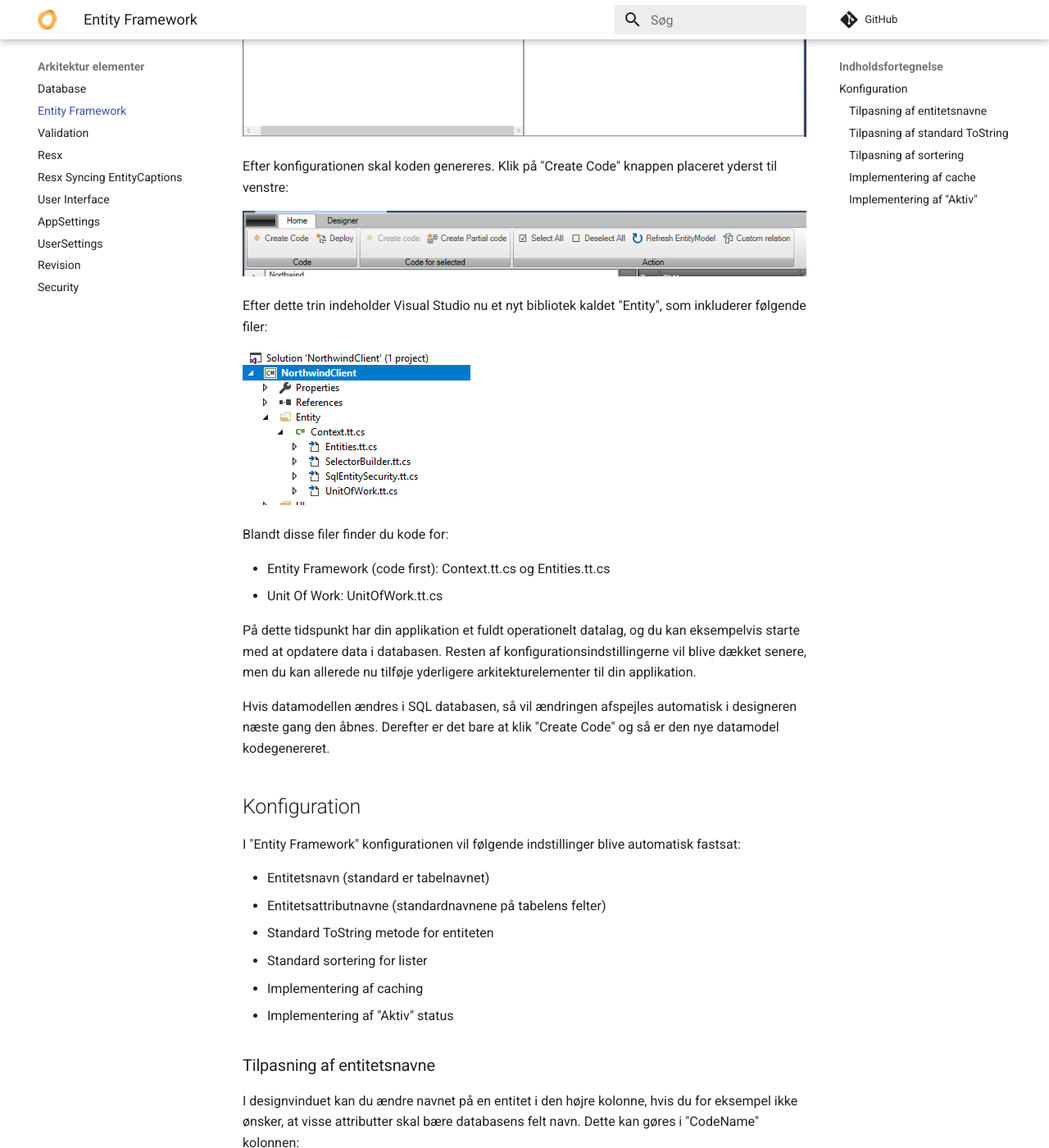
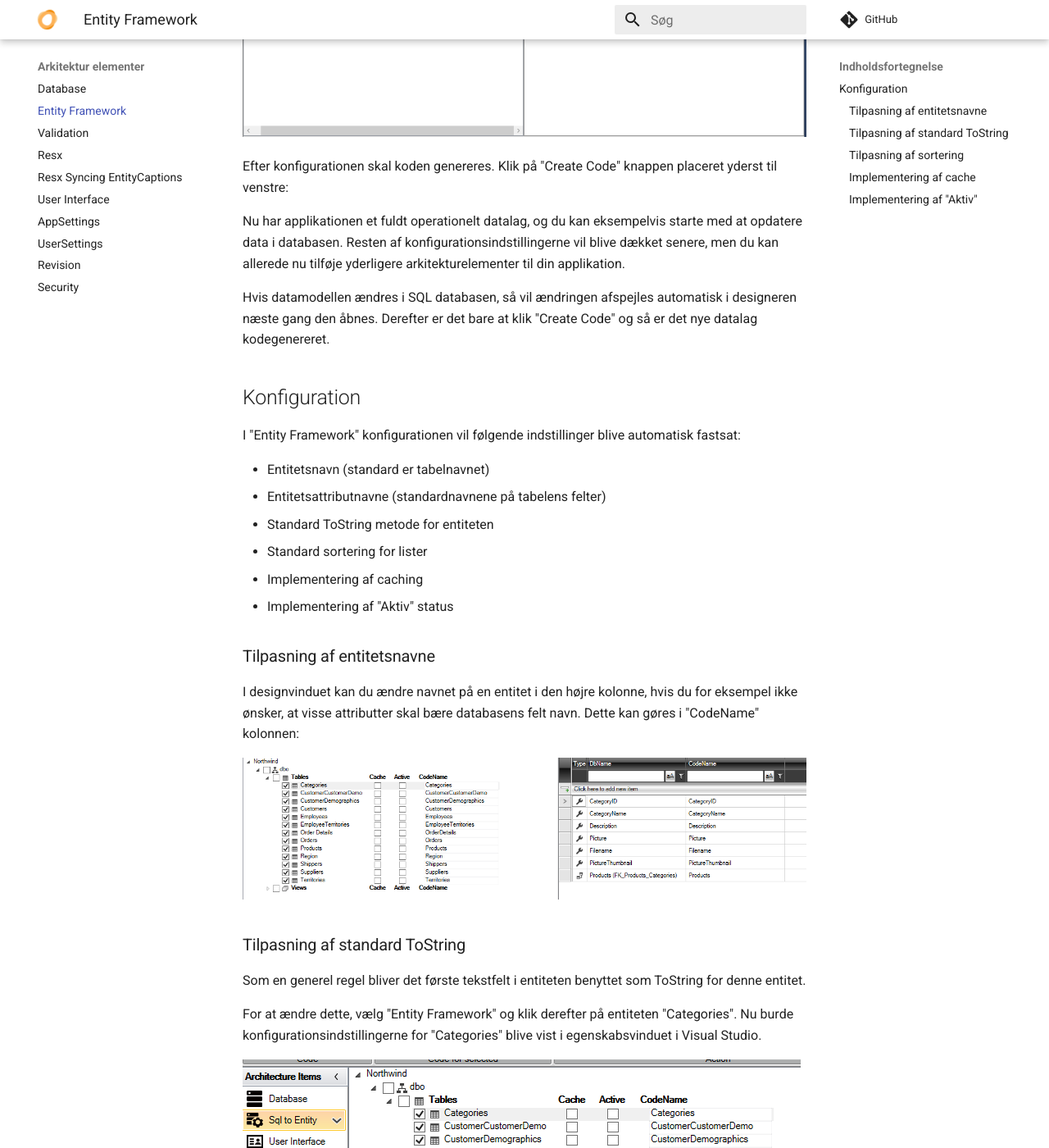
Before and after one commit to innovait-dk/idp_learn, an MkDocs documentation site: the page built from docs/guide/elements/entityframework.md, in a window 1280 px wide and 1400 px high, scrolled down 989 px. Shown: the whole window at 82% size. Built offline with MkDocs 1.6.1 and Material for MkDocs 9.7.7, drawn with Linux system fonts in a browser that asks for light colours; comment, search, counter and statistics services are not loaded.

```diff
--- a/docs/guide/elements/entityframework.md
+++ b/docs/guide/elements/entityframework.md
@@ -14,20 +14,9 @@ Som det fremgår herunder, er alle tabeller valgt:
 
 Efter konfigurationen skal koden genereres. Klik på "Create Code" knappen placeret yderst til venstre:
 
-![](../media/sqltoentity_2.png)
+Nu har applikationen et fuldt operationelt datalag, og du kan eksempelvis starte med at opdatere data i databasen. Resten af konfigurationsindstillingerne vil blive dækket senere, men du kan allerede nu tilføje yderligere arkitekturelementer til din applikation.
 
-Efter dette trin indeholder Visual Studio nu et nyt bibliotek kaldet "Entity", som inkluderer følgende filer:
-
-![](../media/sqltoentity_3.png)
-
-Blandt disse filer finder du kode for:
-
-- Entity Framework (code first): Context.tt.cs og Entities.tt.cs
-- Unit Of Work: UnitOfWork.tt.cs
-
-På dette tidspunkt har din applikation et fuldt operationelt datalag, og du kan eksempelvis starte med at opdatere data i databasen. Resten af konfigurationsindstillingerne vil blive dækket senere, men du kan allerede nu tilføje yderligere arkitekturelementer til din applikation.
-
-Hvis datamodellen ændres i SQL databasen, så vil ændringen afspejles automatisk i designeren næste gang den åbnes. Derefter er det bare at klik "Create Code" og så er den nye datamodel kodegenereret.
+Hvis datamodellen ændres i SQL databasen, så vil ændringen afspejles automatisk i designeren næste gang den åbnes. Derefter er det bare at klik "Create Code" og så er det nye datalag kodegenereret.
 
 ## Konfiguration
 
--- a/mkdocs.yml
+++ b/mkdocs.yml
@@ -72,6 +72,7 @@ nav:
       - "Entity" : "tutorials/Entity/Entity.md"
       - "Entity Factory" : "tutorials/Entity/EntityFactory.md"
       - "Entity Security" : "tutorials/Entity/EntitySecurity.md"
+      - "QueryModifier" : "tutorials/Entity/querymodifier.md"
    - "Validation" :
       - "Basic" : "tutorials/Validation/validation.md"
       - "Andre eksempler" : "tutorials/Validation/custom-validation.md"
```
Also changed, not shown: docs/tutorials/Entity/querymodifier.md (added, +24 -0 lines).
